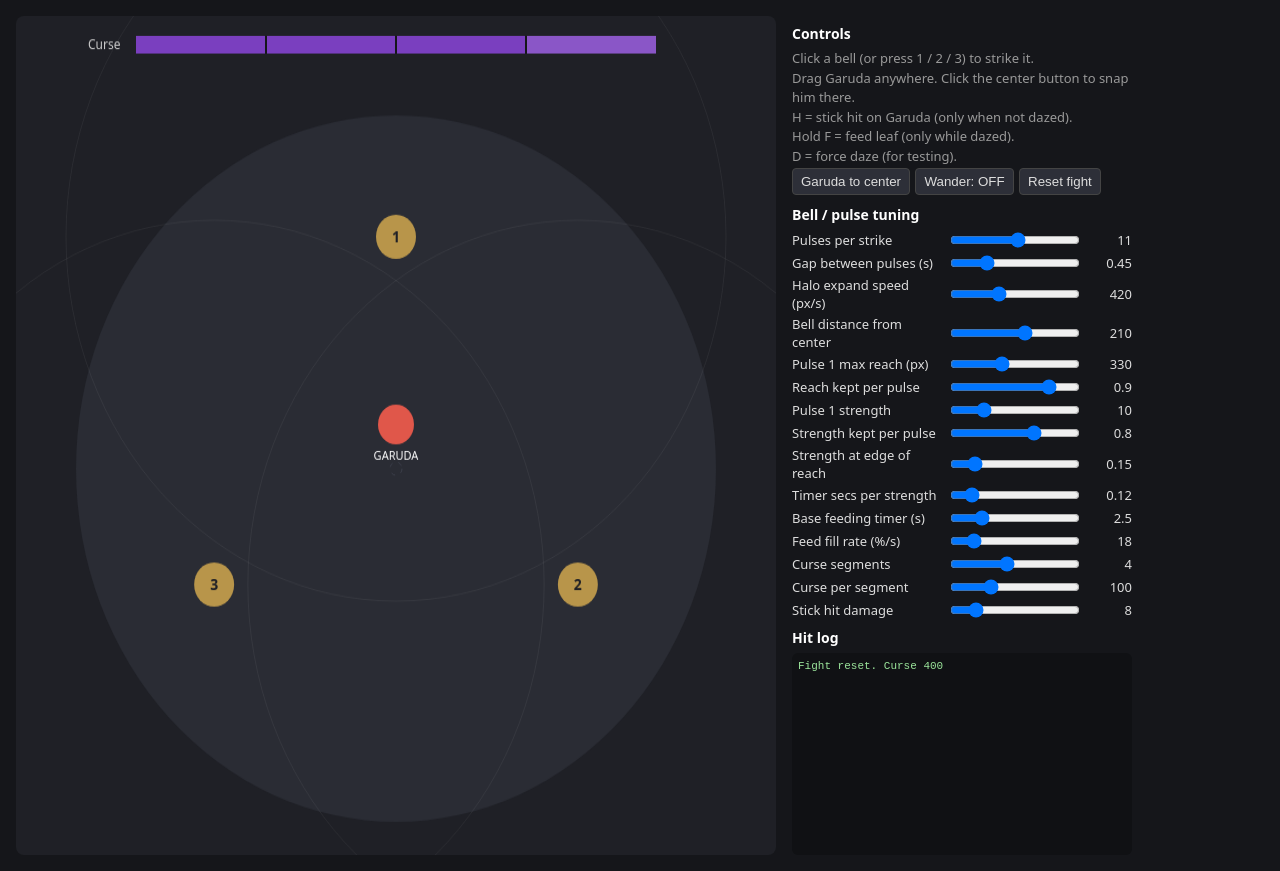
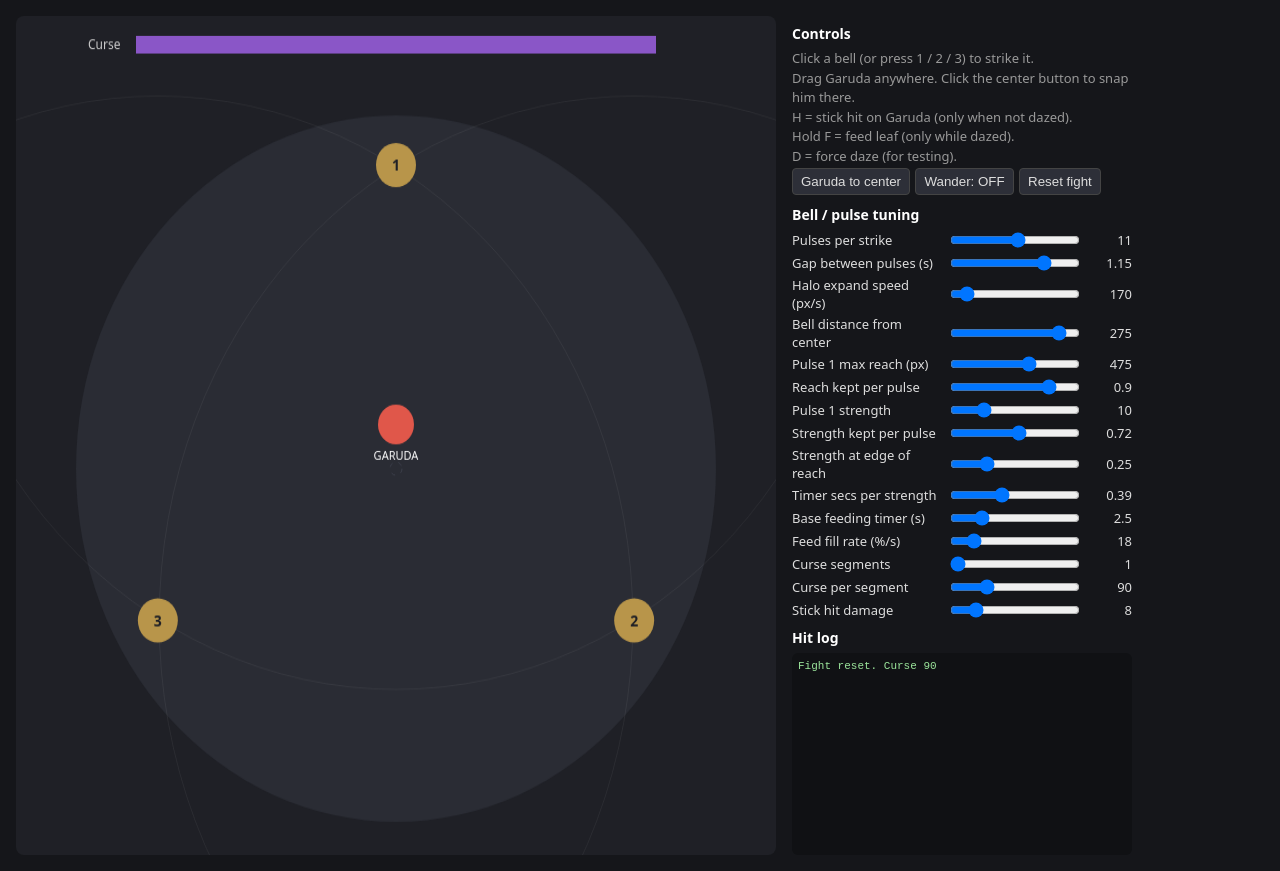
Before and after one commit to pranjall-cmyk/prototype, a plain HTML site: page garuda/index.html in a window 1280 px wide. Drawn offline with Linux system fonts and the light colour scheme.

Commit message:
updated values

```diff
--- a/garuda/index.html
+++ b/garuda/index.html
@@ -50,19 +50,19 @@ const ARENA_R = 320;
 
 const P = {
   pulses:     { v:11,  min:1,   max:20,  step:1,    label:'Pulses per strike' },
-  interval:   { v:0.45,min:0.1, max:1.5, step:0.05, label:'Gap between pulses (s)' },
-  speed:      { v:420, min:100, max:1000,step:10,   label:'Halo expand speed (px/s)' },
-  bellDist:   { v:210, min:80,  max:300, step:5,    label:'Bell distance from center' },
-  R0:         { v:330, min:100, max:700, step:5,    label:'Pulse 1 max reach (px)' },
+  interval:   { v:1.15,min:0.1, max:1.5, step:0.05, label:'Gap between pulses (s)' },
+  speed:      { v:170, min:100, max:1000,step:10,   label:'Halo expand speed (px/s)' },
+  bellDist:   { v:275, min:80,  max:300, step:5,    label:'Bell distance from center' },
+  R0:         { v:475, min:100, max:700, step:5,    label:'Pulse 1 max reach (px)' },
   rDecay:     { v:0.90,min:0.5, max:1,   step:0.01, label:'Reach kept per pulse' },
   S0:         { v:10,  min:1,   max:40,  step:0.5,  label:'Pulse 1 strength' },
-  sDecay:     { v:0.80,min:0.4, max:1,   step:0.01, label:'Strength kept per pulse' },
-  edgeMin:    { v:0.15,min:0,   max:1,   step:0.05, label:'Strength at edge of reach' },
-  timeGain:   { v:0.12,min:0,   max:1,   step:0.01, label:'Timer secs per strength' },
+  sDecay:     { v:0.72,min:0.4, max:1,   step:0.01, label:'Strength kept per pulse' },
+  edgeMin:    { v:0.25,min:0,   max:1,   step:0.05, label:'Strength at edge of reach' },
+  timeGain:   { v:0.39,min:0,   max:1,   step:0.01, label:'Timer secs per strength' },
   baseTimer:  { v:2.5, min:0.5, max:10,  step:0.1,  label:'Base feeding timer (s)' },
   feedRate:   { v:18,  min:5,   max:100, step:1,    label:'Feed fill rate (%/s)' },
-  segments:   { v:4,   min:1,   max:8,   step:1,    label:'Curse segments' },
-  segSize:    { v:100, min:20,  max:300, step:10,   label:'Curse per segment' },
+  segments:   { v:1,   min:1,   max:8,   step:1,    label:'Curse segments' },
+  segSize:    { v:90,  min:20,  max:300, step:10,   label:'Curse per segment' },
   stickDmg:   { v:8,   min:0,   max:50,  step:1,    label:'Stick hit damage' },
 };
 const sl = document.getElementById('sliders');
```
